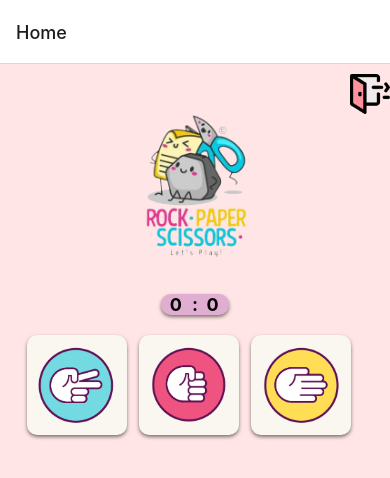
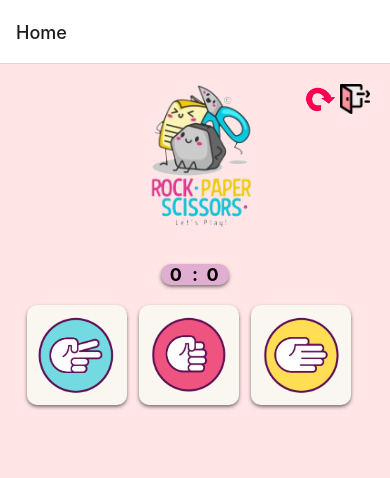
Before and after one commit to farhanrasta/project-game-fe, a React Native app: screen /Home in a window 390 px wide. Shown: the top 478 px of the page. Built offline with nearby package versions, Linux system fonts and the light colour scheme.

Commit message:
new styles 2

```diff
--- a/src/screens/HomeScreen.js
+++ b/src/screens/HomeScreen.js
@@ -7,6 +7,7 @@ import kertasImage from '../assets/paper.png';
 import vS from '../assets/vs2.png';
 import homepageImage from '../assets/gb2.png';
 import settingImage from '../assets/logout.png';
+import restartImage from '../assets/restart.png';
 
 const getImageForMove = (move) => {
     switch (move) {
@@ -93,14 +94,25 @@ const HomeScreen = ({ navigation, route }) => {
         setLogoutModalVisible(false); // Close the logout modal
     };
 
+    const handleRestart = () => {
+        setUserWins(0);
+        setComputerWins(0);
+        setScore(0);
+    };
+
     return (
         <View style={styles.container}>
+            <View style={styles.settingContainer}>
+                <TouchableOpacity style={styles.settingButton} onPress={handleRestart}>
+                <Image source={restartImage} style={styles.logo} />
+                </TouchableOpacity>
                 <TouchableOpacity
                     style={styles.settingButton}
                     onPress={() => setLogoutModalVisible(true)}
                 >
                     <Image source={settingImage} style={styles.logo} />
                 </TouchableOpacity>
+                </View>
             <Image source={homepageImage} style={styles.image2} />
             <View style={styles.scoreContainer}>
                 <Text style={styles.scoreText}>  {userWins}</Text>
@@ -165,7 +177,9 @@ const HomeScreen = ({ navigation, route }) => {
                     </View>
                 </Modal>
                 {/* Setting Button */}
-
+                {/* <TouchableOpacity style={styles.leaderboardButton} onPress={handleRestart}>
+                    <Text style={styles.logoutButtonText}>Leaderboard</Text>
+                </TouchableOpacity>  */}
             </View>
         </View>
     );
@@ -203,6 +217,12 @@ const styles = StyleSheet.create({
         justifyContent: 'space-around',
         marginTop: 20,
     },
+    settingContainer: {
+        position: 'absolute',
+        flexDirection: 'row',
+        top: 20,
+        right: 20,
+    },
     moveContainer: {
         alignItems: 'center',
     },
@@ -234,23 +254,30 @@ const styles = StyleSheet.create({
         width: 150,
         height: 150,
         resizeMode: 'contain',
-        marginTop : 0,
+        marginTop : 20,
+        marginLeft: 10,
     },
     logo: {
-        width: 40,
-        height: 40,
+        width: 30,
+        height: 30,
         resizeMode: 'contain',
         justifyContent: 'flex-end' ,
-        marginLeft : 350,
-        marginTop : 10
+        marginLeft: 5,
     },
-    logoutButton: {
-        backgroundColor: '#AC87C5',
+    leaderboardButton: {
+        backgroundColor: '#E493B3',
         padding: 10,
         borderRadius: 5,
+        marginTop : 40,
+    },
+    restartButton: {
+        backgroundColor: '#E0AED0',
+        padding: 10,
+        borderRadius: 5,
+        marginTop : 40,
     },
     logoutButtonText: {
-        color: 'white',
+        color: 'black',
         fontSize: 16,
         fontWeight: 'bold',
     },
```
Also changed, not shown: src/assets/restart.png (added).
